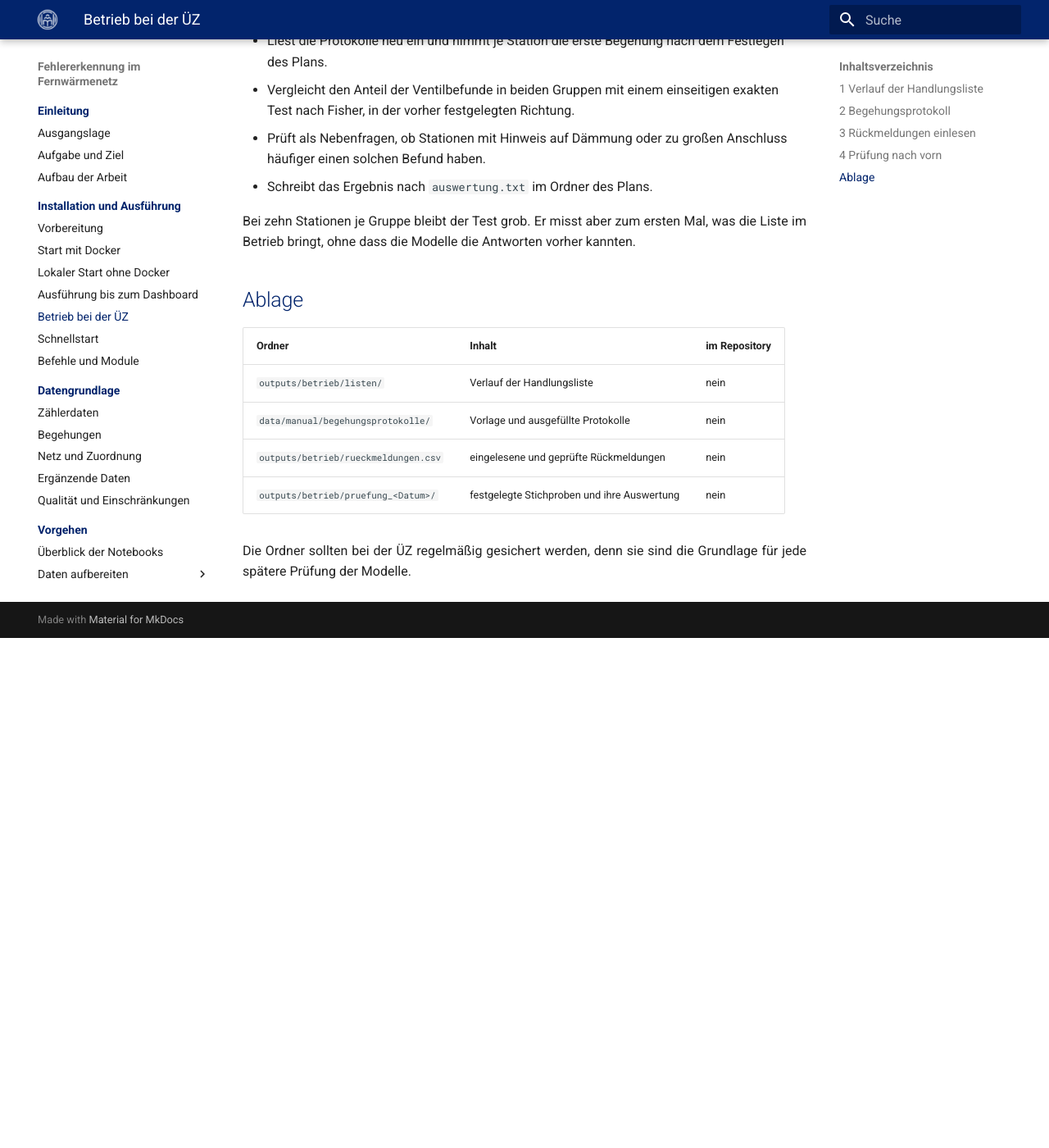
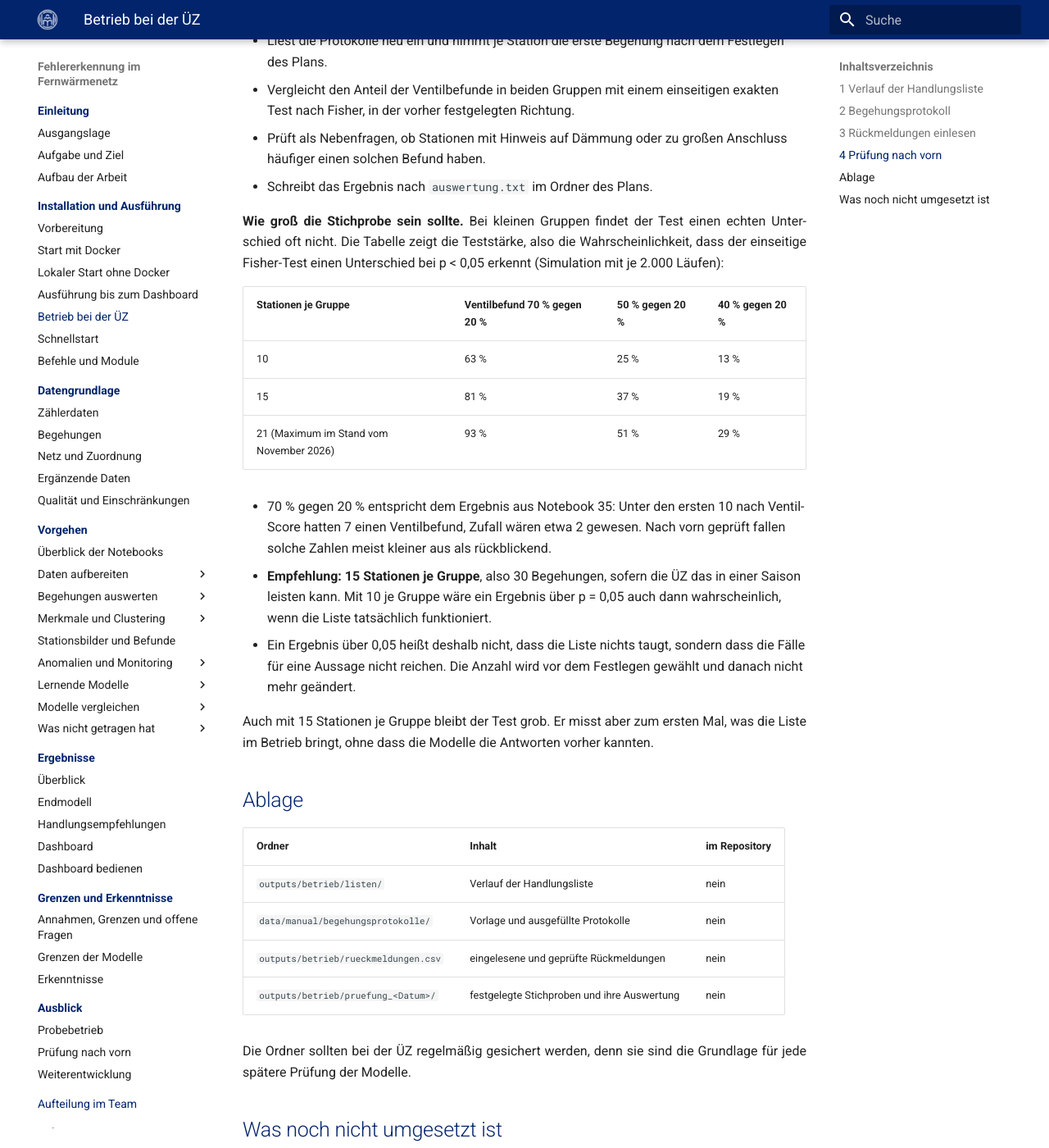
Before and after one commit to ivelinayna/projektseminar, an MkDocs documentation site: the page built from docs/installation/betrieb.md, in a window 1280 px wide and 1400 px high, scrolled down 3466 px. Shown: the whole window at 82% size. Built offline with MkDocs 1.6.1 and Material for MkDocs 9.7.7, drawn with Linux system fonts in a browser that asks for light colours; before the commit the page ends 4244 px from its top, so only the background shows below that; some of the changed text lies outside the part shown.

Commit message:
Betrieb und Ausblick: src.aktualisieren im Ablauf, Teststärke der Prüfung nach vorn, offene Regeln

````diff
--- a/docs/installation/betrieb.md
+++ b/docs/installation/betrieb.md
@@ -100,7 +100,7 @@ festgelegt und danach nicht mehr verändert.
 **Stichprobe festlegen:**
 
 ```bash
-python -m src.betrieb pruefung-planen --anzahl 10
+python -m src.betrieb pruefung-planen --anzahl 15
 ```
 
 - Gruppe „hoch“: die nie begangenen Stationen mit dem höchsten Ventil-Score.
@@ -132,8 +132,25 @@ python -m src.betrieb pruefung-auswerten
   haben.
 - Schreibt das Ergebnis nach `auswertung.txt` im Ordner des Plans.
 
-Bei zehn Stationen je Gruppe bleibt der Test grob. Er misst aber zum ersten Mal, was die Liste im Betrieb bringt, ohne
-dass die Modelle die Antworten vorher kannten.
+**Wie groß die Stichprobe sein sollte.** Bei kleinen Gruppen findet der Test einen echten Unterschied oft nicht. Die
+Tabelle zeigt die Teststärke, also die Wahrscheinlichkeit, dass der einseitige Fisher-Test einen Unterschied bei
+p < 0,05 erkennt (Simulation mit je 2.000 Läufen):
+
+| Stationen je Gruppe | Ventilbefund 70 % gegen 20 % | 50 % gegen 20 % | 40 % gegen 20 % |
+|---|---|---|---|
+| 10 | 63 % | 25 % | 13 % |
+| 15 | 81 % | 37 % | 19 % |
+| 21 (Maximum im Stand vom November 2026) | 93 % | 51 % | 29 % |
+
+- 70 % gegen 20 % entspricht dem Ergebnis aus Notebook 35: Unter den ersten 10 nach Ventil-Score hatten 7 einen
+  Ventilbefund, Zufall wären etwa 2 gewesen. Nach vorn geprüft fallen solche Zahlen meist kleiner aus als rückblickend.
+- **Empfehlung: 15 Stationen je Gruppe**, also 30 Begehungen, sofern die ÜZ das in einer Saison leisten kann. Mit 10
+  je Gruppe wäre ein Ergebnis über p = 0,05 auch dann wahrscheinlich, wenn die Liste tatsächlich funktioniert.
+- Ein Ergebnis über 0,05 heißt deshalb nicht, dass die Liste nichts taugt, sondern dass die Fälle für eine Aussage
+  nicht reichen. Die Anzahl wird vor dem Festlegen gewählt und danach nicht mehr geändert.
+
+Auch mit 15 Stationen je Gruppe bleibt der Test grob. Er misst aber zum ersten Mal, was die Liste im Betrieb bringt,
+ohne dass die Modelle die Antworten vorher kannten.
 
 ## Ablage
 
@@ -146,3 +163,19 @@ dass die Modelle die Antworten vorher kannten.
 
 Die Ordner sollten bei der ÜZ regelmäßig gesichert werden, denn sie sind die Grundlage für jede spätere Prüfung der
 Modelle.
+
+## Was noch nicht umgesetzt ist
+
+Zwei Regeln des [Probebetriebs](../ausblick_probebetrieb.md) sind im Code noch offen. Beide ändern das Verhalten der
+Modelle und sollten deshalb im Team und mit der ÜZ abgestimmt werden.
+
+- **Nach einem Eingriff neu kalibrieren (Regel 4).** Das Lernjahr des Tagesmonitors und die Kalibrierung des
+  Prognose-LSTM bleiben nach einer Begehung unverändert. Das Modell meldet eine Reparatur dadurch immer wieder, und
+  die Konten des Tagesmonitors stehen an 43 % der Testtage am Deckel (Notebook 35). Nötig wäre ein Neustart der
+  Referenz je Station nach jeder Begehung aus `rueckmeldungen.csv`.
+- **Neue Labels in die Modelle übernehmen (Regel 5).** Die Rückmeldungen werden gesammelt, die Notebooks 25 und 35
+  lesen aber weiterhin nur die bisherige Begehungstabelle der ÜZ. Bevor die Modelle mit den neuen Fällen neu gelernt
+  werden, müssen beide Quellen zusammengeführt werden.
+
+Außerdem enthält die Begehungsliste der Prüfung nach vorn aus Datenschutzgründen nur Zählernummern. Die Adressen für
+das Team vor Ort ergänzt die ÜZ aus ihrer eigenen Zuordnung oder aus dem Dashboard.
````
Also changed, not shown: docs/ausblick_probebetrieb.md (+14 -7 lines), docs/ausblick_weiterentwicklung.md (+2 -1 lines), docs/dashboard.md (+4 -0 lines), docs/grenzen.md (+2 -2 lines), docs/nicht_getragen/negativbefunde.md (+1 -1 lines).
